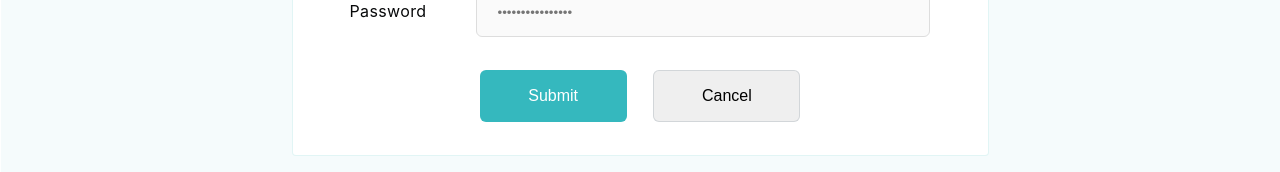
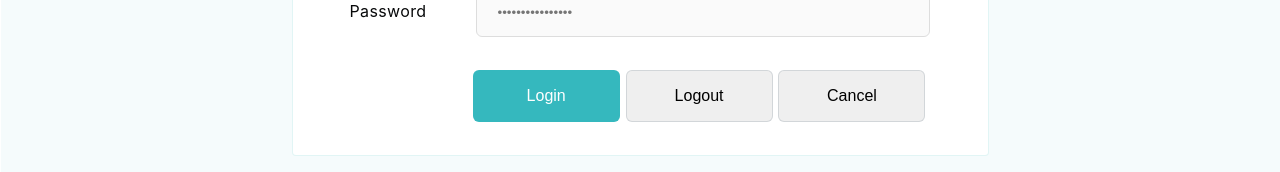
Before and after one commit to OlgaLunevich/react-labs-2025, a React (Vite) app: page /Login_page in a window 1280 px wide. Shown: the part 539-711 px from the top of the page. Built offline with nearby package versions, Linux system fonts and the light colour scheme; no server answers.

Commit message:
feat(homework-6): Improved logic for login, logout, cancel

```diff
--- a/src/pages/login-page/LoginPage.jsx
+++ b/src/pages/login-page/LoginPage.jsx
@@ -1,12 +1,13 @@
 import React, {useState} from 'react';
 import './loginPage.css';
-import { auth} from "../../firebase.js";
-import {signInWithEmailAndPassword} from 'firebase/auth';
+import {auth, db} from "../../firebase.js";
+import { setDoc, doc } from "firebase/firestore";
+import {signInWithEmailAndPassword, createUserWithEmailAndPassword} from 'firebase/auth';
 import {validateLoginForm} from "../../components/helpers.js";
 import {useSignOut} from "react-firebase-hooks/auth";
 
 const LoginPage = () => {
-    const [activeButton, setActiveButton] = useState('Submit');
+    const [activeButton, setActiveButton] = useState('Login');
     const [email, setEmail] = useState('');
     const [password, setPassword] = useState('');
     const [loading, setLoading] = useState(false);
@@ -38,7 +39,29 @@ const LoginPage = () => {
         }
         catch (error) {
             setError({ general: error.message });
-            console.log("Something wrong during log in... error: ",error.message);
+            console.log("1 Something wrong during log in... error: ",error.message);
+            if (error.code === 'auth/user-not-found' || error.code === 'auth/invalid-credential') {
+
+                try {
+                    const userCredential = await createUserWithEmailAndPassword(auth, email, password);
+                    const uid = userCredential.user.uid;
+
+                    console.log('New user created', uid);
+
+                    await setDoc(doc(db, 'users', uid), {
+                            email: email,
+                            createdAt: new Date(),
+                        }
+                    )
+                } catch (createError) {
+                    console.log("Error creating user:", createError);
+                    setError({ general: createError.message });
+                }
+
+            } else {
+                setError({ general: error.message });
+                console.log("2 Something wrong during log in... error: ",error.message);
+            }
         }
         finally {
             setLoading(false);
@@ -46,8 +69,8 @@ const LoginPage = () => {
 
     };
 
-    const handleCancelButton = async () => {
-        setActiveButton('Cancel');
+    const handleLogoutButton = async () => {
+        setActiveButton('Logout');
         setEmail('');
         setPassword('');
         setError(null);
@@ -95,13 +118,25 @@ const LoginPage = () => {
                        </div>
                        <div className="loginPageButtons">
                            <button type='submit' disabled={!email || !password}
-                               onClick={() => handleButtonClick('Submit')}
-                               className={activeButton === 'Submit' ? 'active' : ''}
-                           >Submit
+                               onClick={() => handleButtonClick('Login')}
+                               className={activeButton === 'Login' ? 'active' : ''}
+                           >Login
                            </button>
                            <button
                                type="button"
-                               onClick={() => handleCancelButton()}
+                               onClick={() => handleLogoutButton()}
+                               className={activeButton === 'Logout' ? 'active' : ''}
+                           >Logout
+                           </button>
+                           <button
+                               type="button"
+
+                               onClick={() => {
+                                   setEmail('');
+                                   setPassword('');
+                                   setError(null);
+                                   setActiveButton('Cancel');
+                               }}
                                className={activeButton === 'Cancel' ? 'active' : ''}
                            >Cancel
                            </button>
--- a/src/pages/login-page/loginPage.css
+++ b/src/pages/login-page/loginPage.css
@@ -68,7 +68,8 @@
                 display: flex;
                 flex-direction: row;
                 justify-content: space-around;
-                width: 50%;
+                width: 66%;
+                margin-left: 17%;
 
 
                 button{
```
